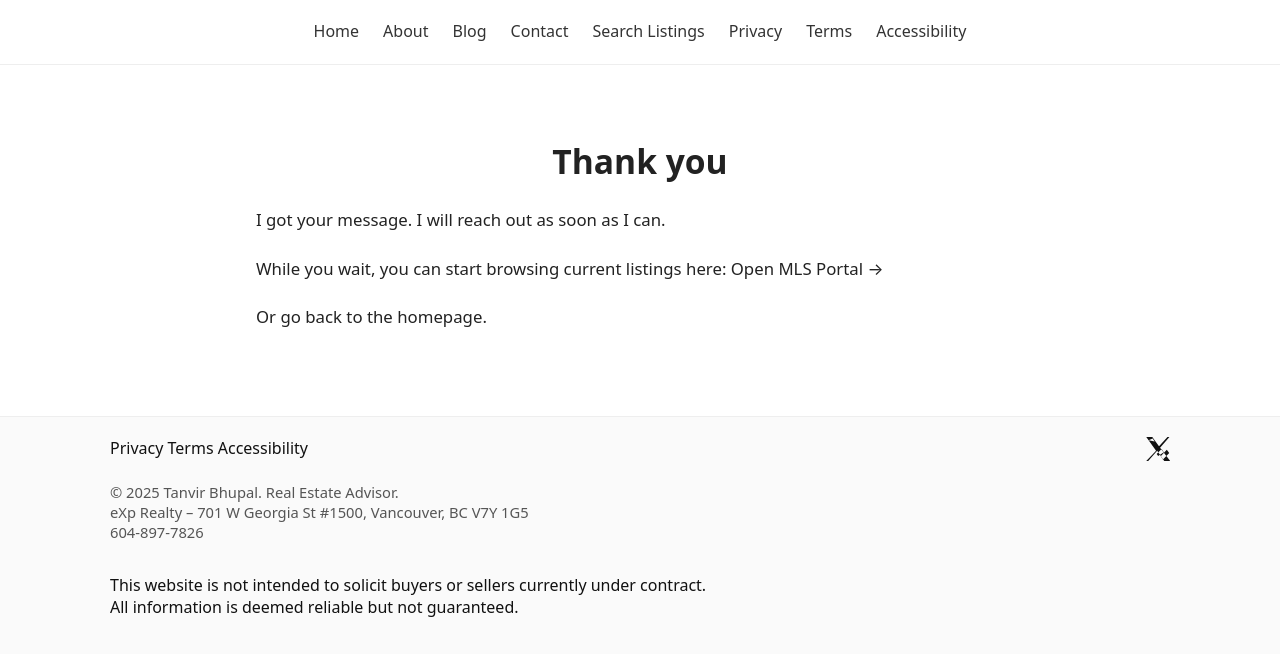
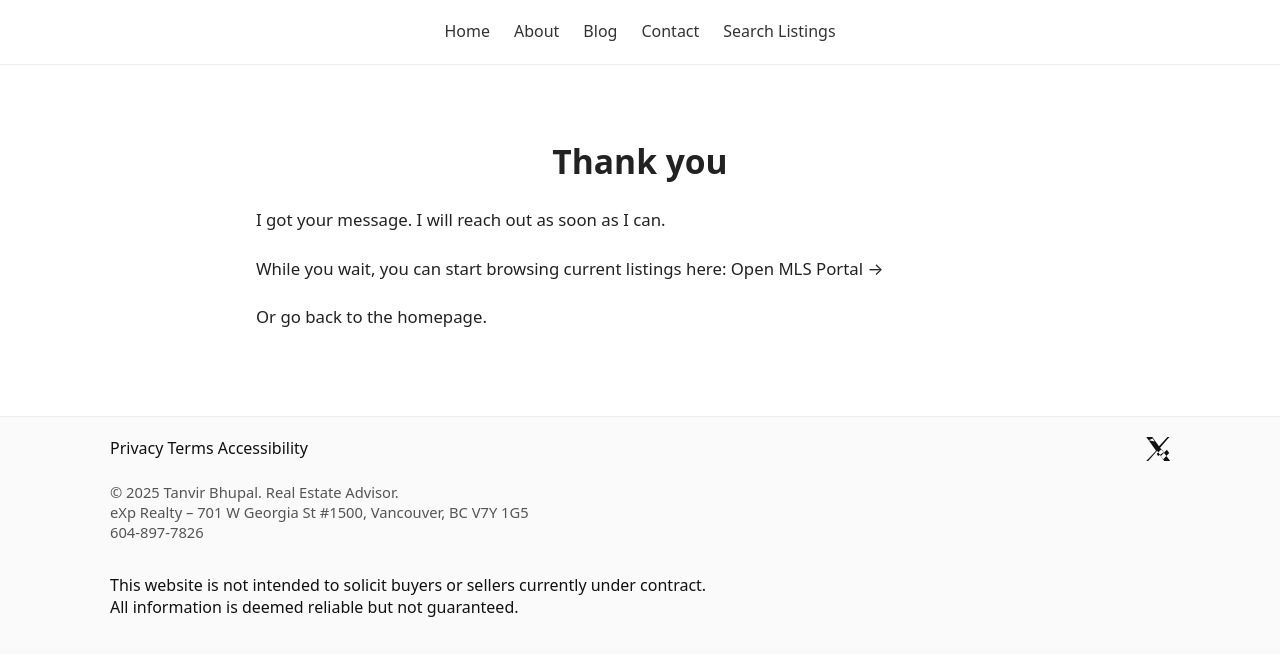
Before and after one commit to gvancouverhomes/gvancouverhomes.github.io, a Jekyll site: the page built from thanks.md, in a window 1280 px wide. Shown: the top 656 px of the page. Built offline with Jekyll 4.4.1, drawn with Linux system fonts in a browser that asks for light colours.

Commit message:
Update header.html

```diff
--- a/_includes/header.html
+++ b/_includes/header.html
@@ -8,9 +8,7 @@
         <li class="{% if page.url == '/blog/' or page.url contains '/blog/' %}active{% endif %}"><a href="/blog/">Blog</a></li>
         <li class="{% if page.url == '/contact/' %}active{% endif %}"><a href="/contact/">Contact</a></li>
         <li class="{% if page.url == '/search-bridge/' %}active{% endif %}"><a href="/search-bridge/">Search Listings</a></li>
-        <li class="{% if page.url == '/privacy/' %}active{% endif %}"><a href="/privacy/">Privacy</a></li>
-        <li class="{% if page.url == '/terms/' %}active{% endif %}"><a href="/terms/">Terms</a></li>
-        <li class="{% if page.url == '/accessibility/' %}active{% endif %}"><a href="/accessibility/">Accessibility</a></li>
+
       </ul>
     </nav>
     <div class="mobile-nav-toggle" onclick="document.querySelector('.site-nav ul').classList.toggle('open');">
```
